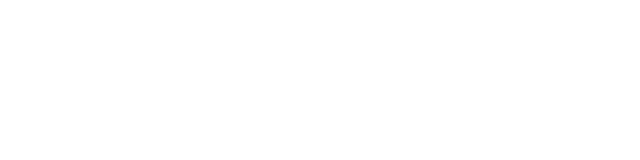
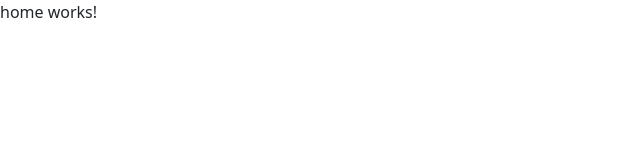
Before and after one commit to MahmoudsMohammed/EGY-Film, an Angular app: page /home in a window 1280 px wide. Before the commit this address led to /. Shown: the top 160 px of the page, without its empty margins (0-640 px from the left). Built offline with nearby package versions, Linux system fonts and the light colour scheme.

Commit message:
navigate to home after signin

```diff
--- a/src/app/app.config.ts
+++ b/src/app/app.config.ts
@@ -4,5 +4,5 @@ import { provideRouter } from '@angular/router';
 import { routes } from './app.routes';
 
 export const appConfig: ApplicationConfig = {
-  providers: [provideRouter(routes)]
+  providers: [provideRouter(routes)],
 };
--- a/src/app/app.routes.ts
+++ b/src/app/app.routes.ts
@@ -6,4 +6,9 @@ export const routes: Routes = [
     loadComponent: () =>
       import('./auth/auth.component').then((a) => a.AuthComponent),
   },
+  {
+    path: 'home',
+    loadComponent: () =>
+      import('./home/home.component').then((a) => a.HomeComponent),
+  },
 ];
--- a/src/app/auth/auth.component.ts
+++ b/src/app/auth/auth.component.ts
@@ -1,5 +1,6 @@
 declare var google: any;
 import { Component, OnInit } from '@angular/core';
+import { Router } from '@angular/router';
 
 @Component({
   selector: 'app-auth',
@@ -9,6 +10,7 @@ import { Component, OnInit } from '@angular/core';
   styleUrl: './auth.component.scss',
 })
 export class AuthComponent implements OnInit {
+  constructor(private router: Router) {}
   ngOnInit(): void {
     google.accounts.id.initialize({
       client_id:
@@ -28,5 +30,6 @@ export class AuthComponent implements OnInit {
   googleData(res: any) {
     const userData = JSON.parse(atob(res.split('.')[1]));
     sessionStorage.setItem('userData', JSON.stringify(userData));
+    this.router.navigate(['home']);
   }
 }
--- /dev/null
+++ b/src/app/home/home.component.html
@@ -0,0 +1 @@
+<p>home works!</p>
```
Also changed, not shown: src/app/home/home.component.ts (added, +12 -0 lines), src/app/home/home.component.scss (added).
